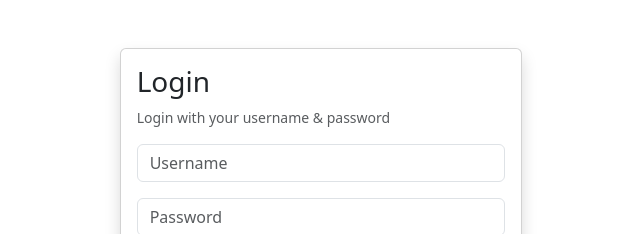
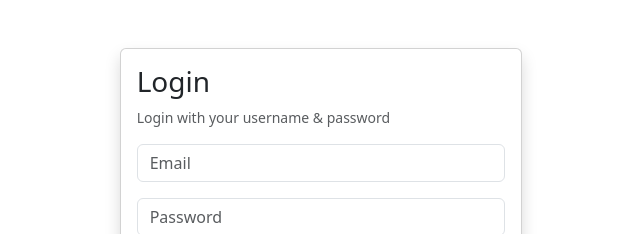
Before and after one commit to ali-moradzade/ems-site, a React (Create React App) app in the folder frontend/: page / in a window 1280 px wide. Shown: the top 234 px of the page, without its empty margins (319-959 px from the left). Built offline with nearby package versions, Linux system fonts and the light colour scheme.

Commit message:
updating loginPage: login using email&password

```diff
--- a/frontend/src/pages/LoginPage.tsx
+++ b/frontend/src/pages/LoginPage.tsx
@@ -10,12 +10,12 @@ export function LoginPage() {
                                 <p className="small text-muted">Login with your username &amp; password</p>
                                 <form>
                                     <div className="mb-3">
-                                        <input placeholder="Username" type="text" id="username"
+                                        <input placeholder="Email" type="email" id="loginEmail"
                                                className="form-control form-control mt-2"
                                                required/>
                                     </div>
                                     <div className="mb-3">
-                                        <input placeholder="Password" type="password" id="password"
+                                        <input placeholder="Password" type="password" id="loginPassword"
                                                className="form-control form-control mt-2"
                                                required/>
                                     </div>
```
